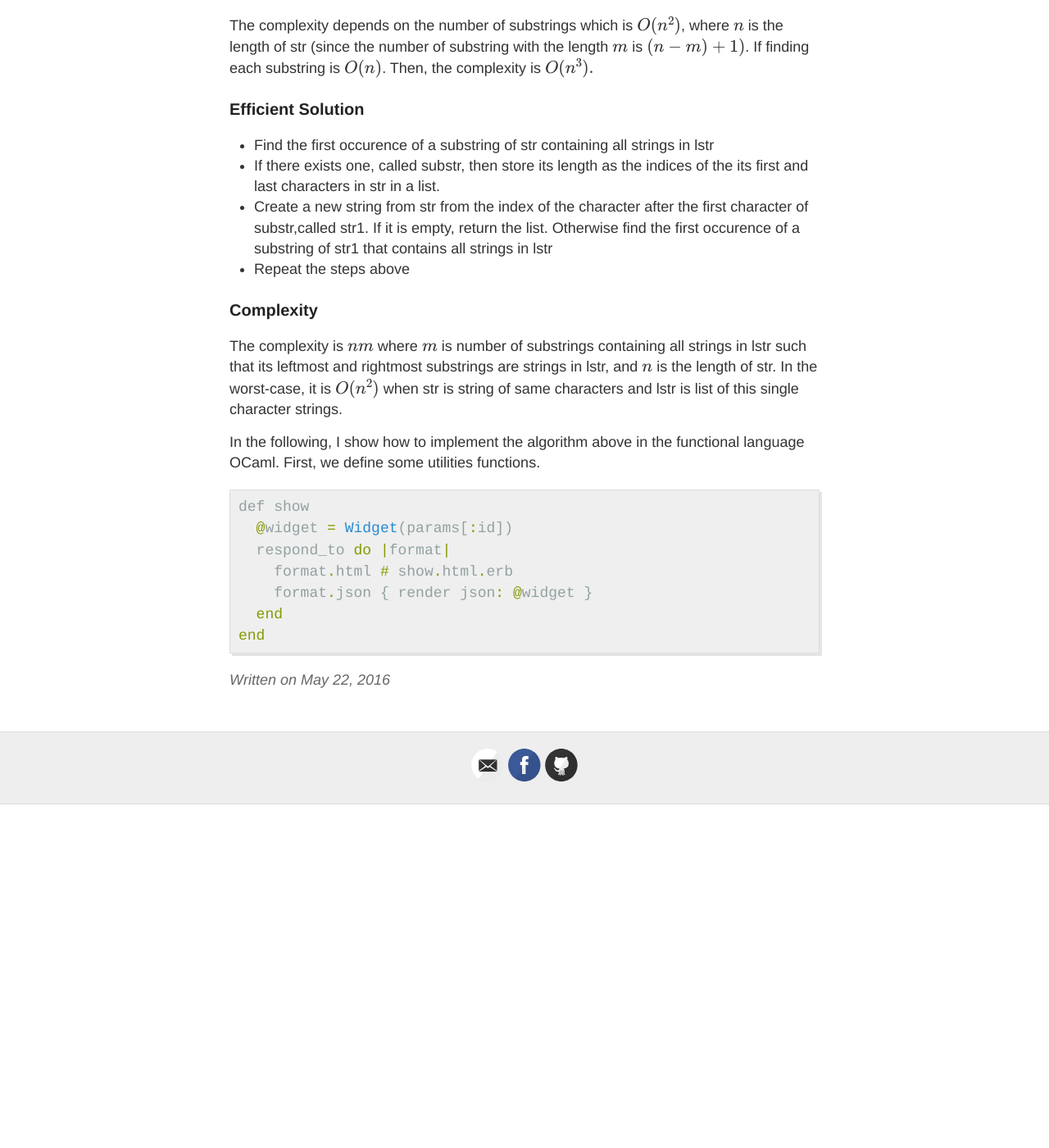
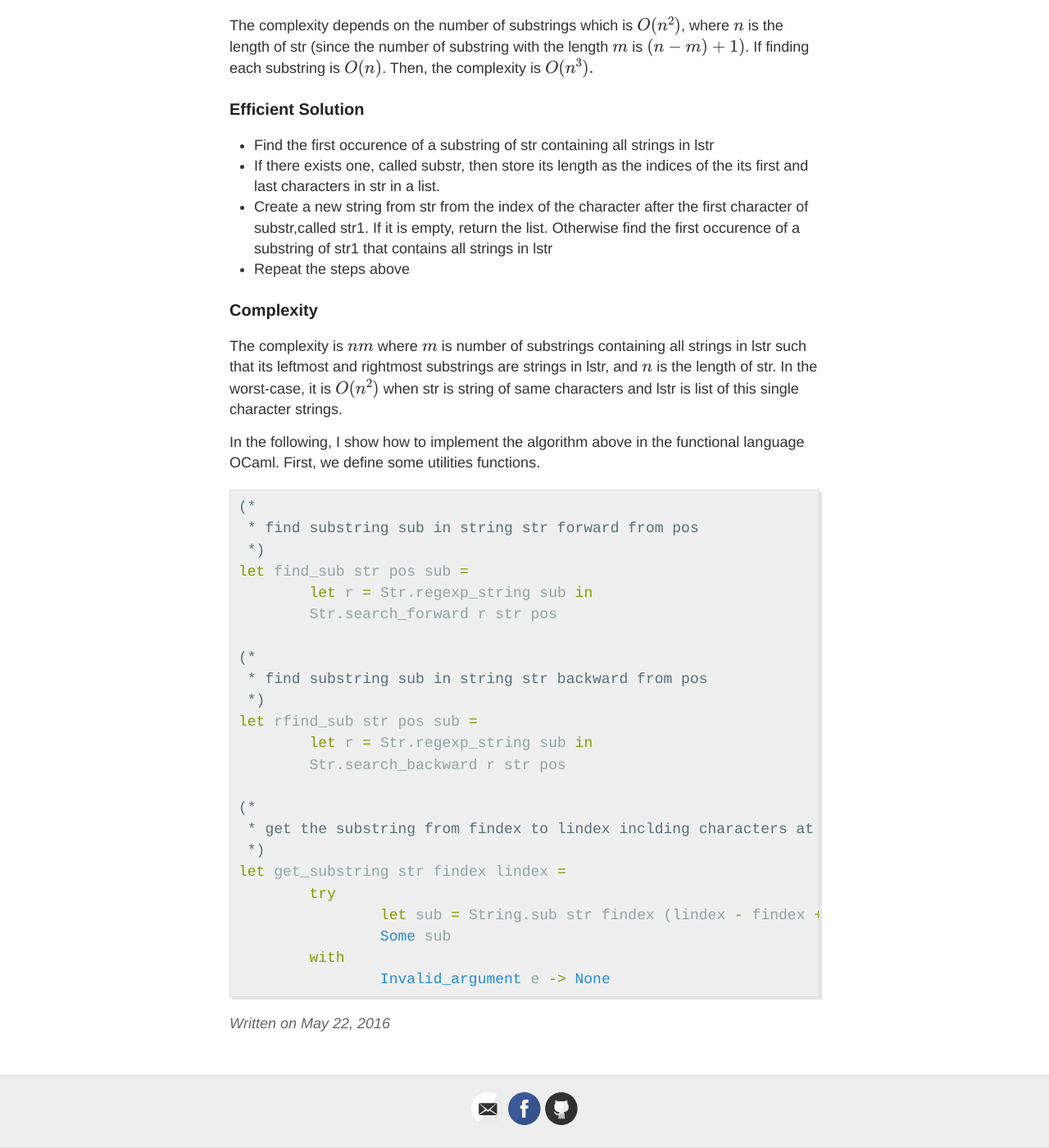
Before and after one commit to channgo2203/channgo2203.github.io, a Jekyll site: the page built from _posts/2016-5-22-strpuzzle1.md, in a window 1280 px wide and 1400 px high, scrolled down 632 px. Shown: the whole window at 82% size. Built offline with Jekyll 4.4.1, drawn with Linux system fonts in a browser that asks for light colours; formulas are drawn with MathJax 3; before the commit the page ends 1613 px from its top, so only the background shows below that.

Commit message:
Updated 2016-5-22-strpuzzle1.md

```diff
--- a/_posts/2016-5-22-strpuzzle1.md
+++ b/_posts/2016-5-22-strpuzzle1.md
@@ -32,11 +32,28 @@ The complexity is \\(nm\\) where \\(m\\) is number of substrings containing all
 
 In the following, I show how to implement the algorithm above in the functional language OCaml. First, we define some utilities functions.
 {% highlight ocaml %}
-def show
-  @widget = Widget(params[:id])
-  respond_to do |format|
-    format.html # show.html.erb
-    format.json { render json: @widget }
-  end
-end
+(*
+ * find substring sub in string str forward from pos
+ *)
+let find_sub str pos sub =
+	let r = Str.regexp_string sub in
+	Str.search_forward r str pos
+
+(*
+ * find substring sub in string str backward from pos
+ *)
+let rfind_sub str pos sub =
+	let r = Str.regexp_string sub in
+	Str.search_backward r str pos
+
+(*
+ * get the substring from findex to lindex inclding characters at findex and lindex
+ *)
+let get_substring str findex lindex =
+	try
+		let sub = String.sub str findex (lindex - findex + 1) in
+		Some sub
+	with
+		Invalid_argument e -> None
+
 {% endhighlight %}
```
